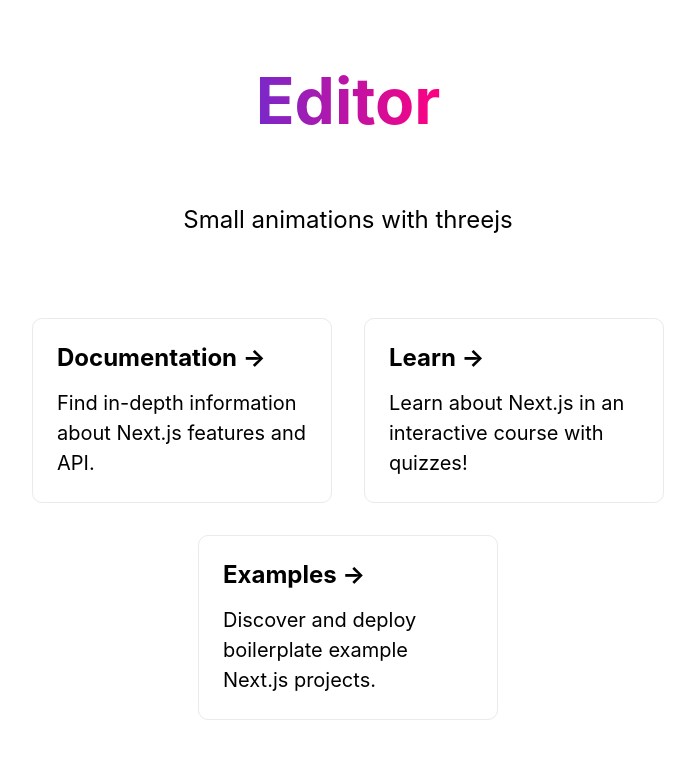
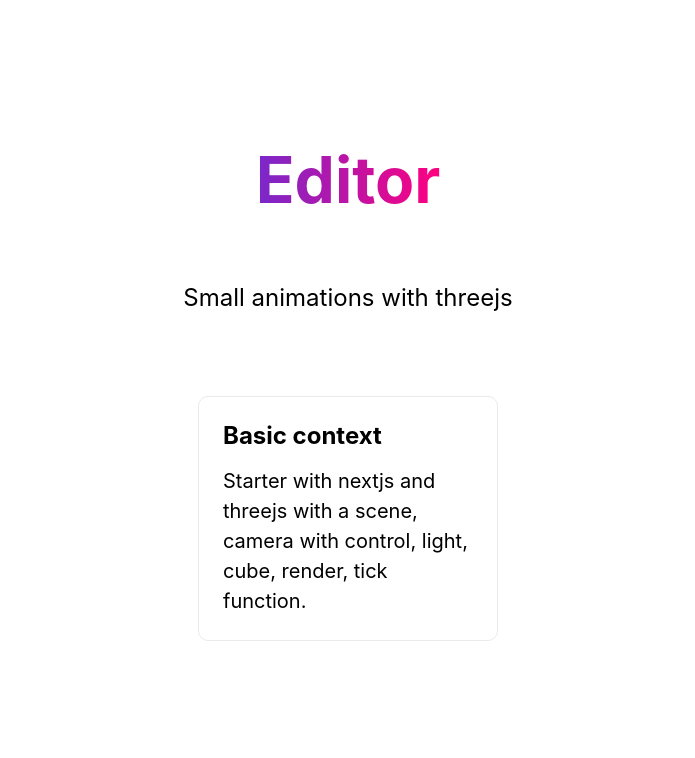
Before and after one commit to seblemeur/seblemeur-threejs-animations, a Next.js app: page / in a window 1280 px wide. Shown: the top 758 px of the page, without its empty margins (292-987 px from the left). Built offline with nearby package versions, Linux system fonts and the light colour scheme.

Commit message:
New starter example

```diff
--- a/package.json
+++ b/package.json
@@ -8,13 +8,16 @@
     "lint": "next lint"
   },
   "dependencies": {
+    "lil-gui": "^0.15.0",
     "next": "12.0.7",
     "react": "17.0.2",
-    "react-dom": "17.0.2"
+    "react-dom": "17.0.2",
+    "three": "^0.136.0"
   },
   "devDependencies": {
     "@types/node": "17.0.0",
     "@types/react": "17.0.37",
+    "@types/three": "^0.135.0",
     "eslint": "8.4.1",
     "eslint-config-next": "12.0.7",
     "typescript": "4.5.4"
--- a/pages/api/hello.ts
+++ /dev/null
@@ -1,13 +0,0 @@
-// Next.js API route support: https://nextjs.org/docs/api-routes/introduction
-import type { NextApiRequest, NextApiResponse } from 'next'
-
-type Data = {
-  name: string
-}
-
-export default function handler(
-  req: NextApiRequest,
-  res: NextApiResponse<Data>
-) {
-  res.status(200).json({ name: 'John Doe' })
-}
--- a/pages/index.tsx
+++ b/pages/index.tsx
@@ -1,9 +1,9 @@
 import type { NextPage } from "next";
 import Head from "next/head";
+import Link from "next/link";
 import styles from "../styles/Home.module.css";
 
 const Home: NextPage = () => {
-  const test = "dzdz";
   return (
     <div className={styles.container}>
       <Head>
@@ -18,23 +18,15 @@ const Home: NextPage = () => {
         <p className={styles.description}>Small animations with threejs</p>
 
         <div className={styles.grid}>
-          <a href="https://nextjs.org/docs" className={styles.card}>
-            <h2>Documentation &rarr;</h2>
-            <p>Find in-depth information about Next.js features and API.</p>
-          </a>
-
-          <a href="https://nextjs.org/learn" className={styles.card}>
-            <h2>Learn &rarr;</h2>
-            <p>Learn about Next.js in an interactive course with quizzes!</p>
-          </a>
-
-          <a
-            href="https://github.com/vercel/next.js/tree/master/examples"
-            className={styles.card}
-          >
-            <h2>Examples &rarr;</h2>
-            <p>Discover and deploy boilerplate example Next.js projects.</p>
-          </a>
+          <Link href="/threejsjourney/starter">
+            <a className={styles.card}>
+              <h2>Basic context</h2>
+              <p>
+                Starter with nextjs and threejs with a scene, camera with
+                control, light, cube, render, tick function.
+              </p>
+            </a>
+          </Link>
         </div>
       </main>
     </div>
```
Also changed, not shown: pages/threejsjourney/starter.tsx (added, +80 -0 lines), 1 other file (tests, documents, lock files or other folders).
